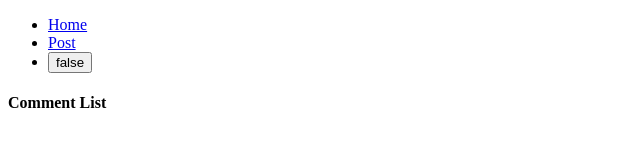
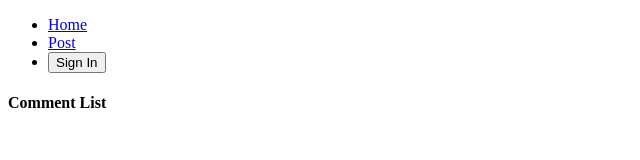
Before and after one commit to chasewhitney/Coursework-ReactJest, a React (Create React App) app: page / in a window 1280 px wide. Shown: the top 160 px of the page, without its empty margins (0-640 px from the left). Built offline with nearby package versions, Linux system fonts and the light colour scheme.

Commit message:
reworked component handling of sign in/out

```diff
--- a/src/components/App.js
+++ b/src/components/App.js
@@ -6,16 +6,17 @@ import CommentBox from 'components/CommentBox';
 import CommentList from 'components/CommentList';
 import { changeAuth } from 'actions';
 
-
 class App extends Component {
-  submitAuth(){
-    console.log('submitting auth:', !this.props.auth);
-    this.props.changeAuth(!this.props.auth);
-  }
   renderButton(){
-    return (
-      <button onClick={this.submitAuth.bind(this)}>{this.props.auth.toString()}</button>
-    );
+    if(this.props.auth) {
+      return (
+        <button onClick={()=>this.props.changeAuth(false)}>Sign Out</button>
+      )
+    } else {
+      return (
+        <button onClick={()=>this.props.changeAuth(true)}>Sign In</button>
+      )
+    }
   };
 
   renderHeader(){
```
